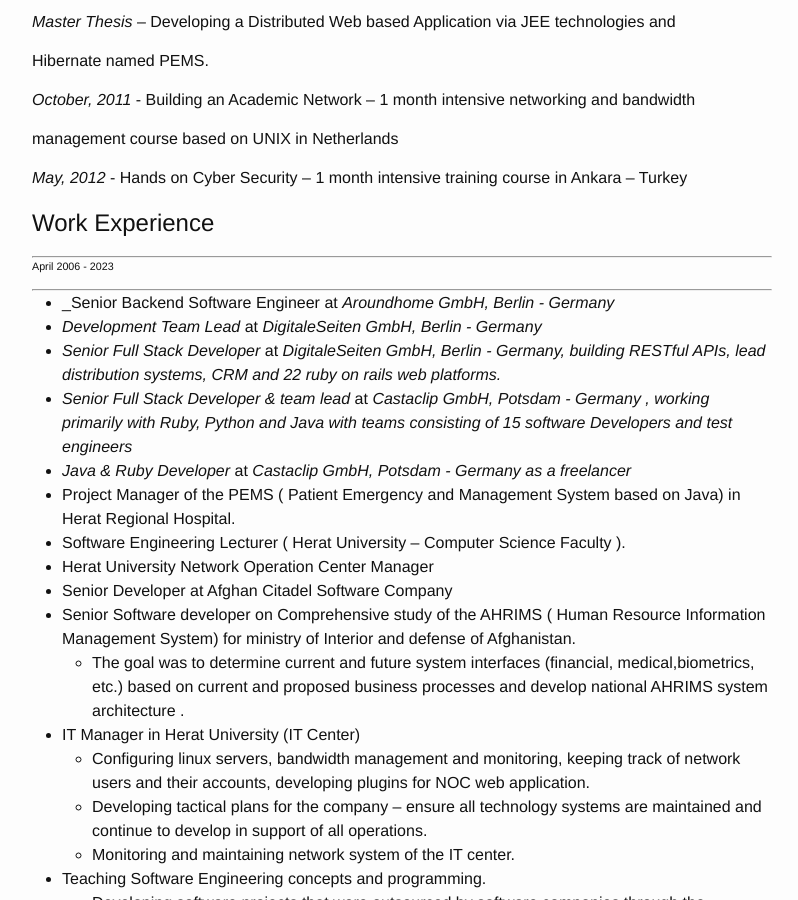
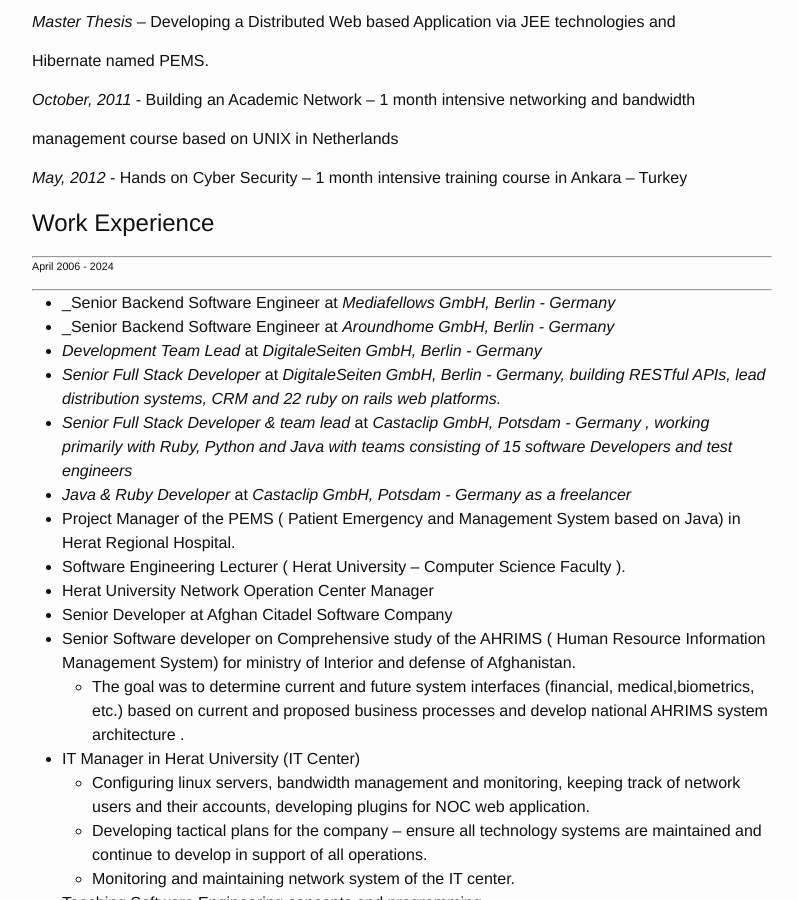
Before and after one commit to tokhi/tokhi.github.io, a Jekyll site: the page built from 2014-10-16-resume.markdown, in a window 1280 px wide and 900 px high, scrolled down 1439 px. Shown: the whole window, without its empty margins (238-1036 px from the left). Built offline with Jekyll 4.4.1, drawn with Linux system fonts in a browser that asks for light colours; nearby versions of some CDN libraries.

Commit message:
Update 2014-10-16-resume.markdown

```diff
--- a/2014-10-16-resume.markdown
+++ b/2014-10-16-resume.markdown
@@ -82,8 +82,9 @@
 
 # Work Experience
 <hr>
-###### April 2006 - 2023 ######
+###### April 2006 - 2024 ######
 <hr>
+* _Senior Backend Software Engineer at <em>Mediafellows GmbH, Berlin - Germany<em>
 * _Senior Backend Software Engineer at <em>Aroundhome GmbH, Berlin - Germany<em>
 * _Development Team Lead_ at <em>DigitaleSeiten GmbH, Berlin - Germany<em>
 * _Senior Full Stack Developer_ at <em>DigitaleSeiten GmbH, Berlin - Germany<em>, building RESTful APIs, lead distribution systems, CRM and 22 ruby on rails web platforms.
```
